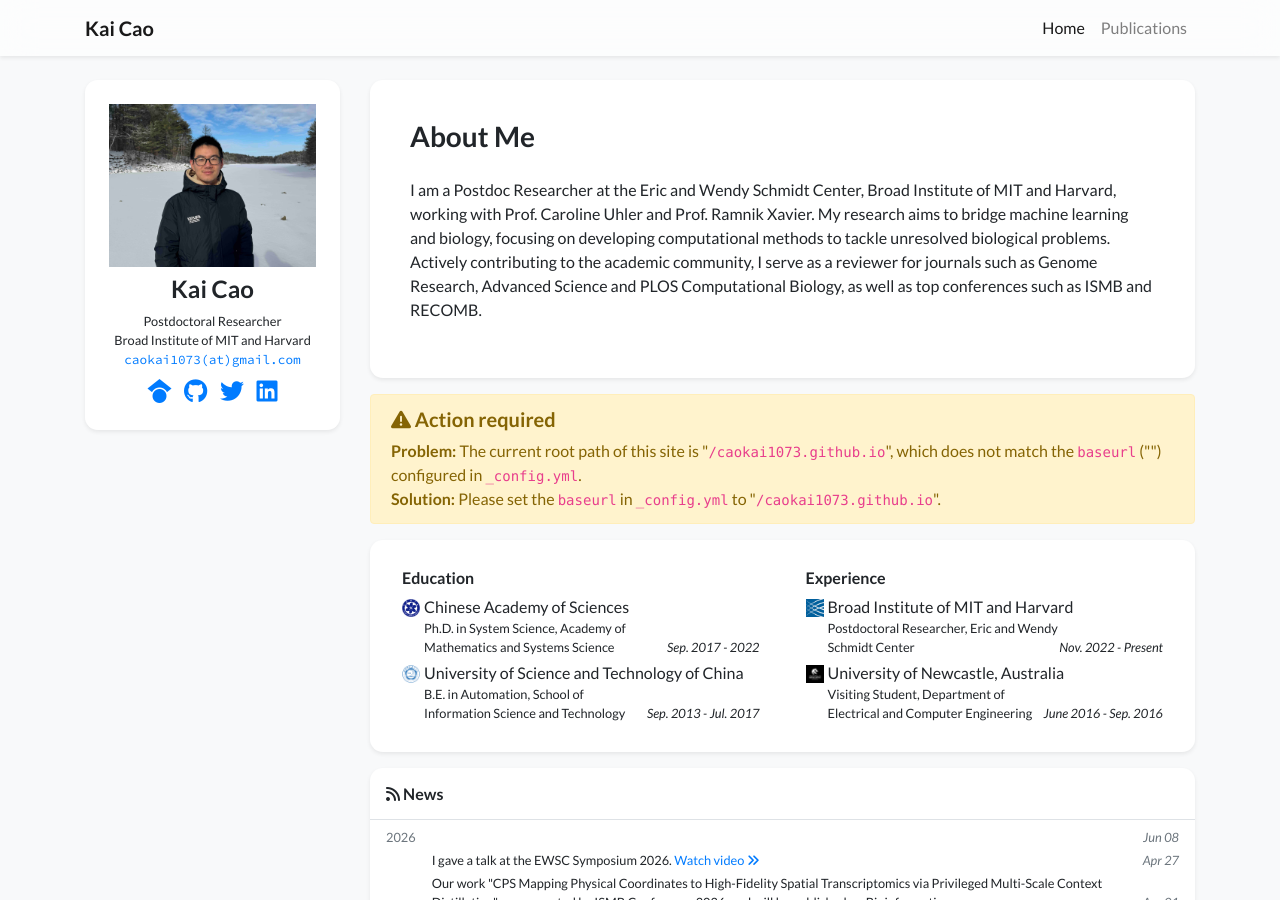
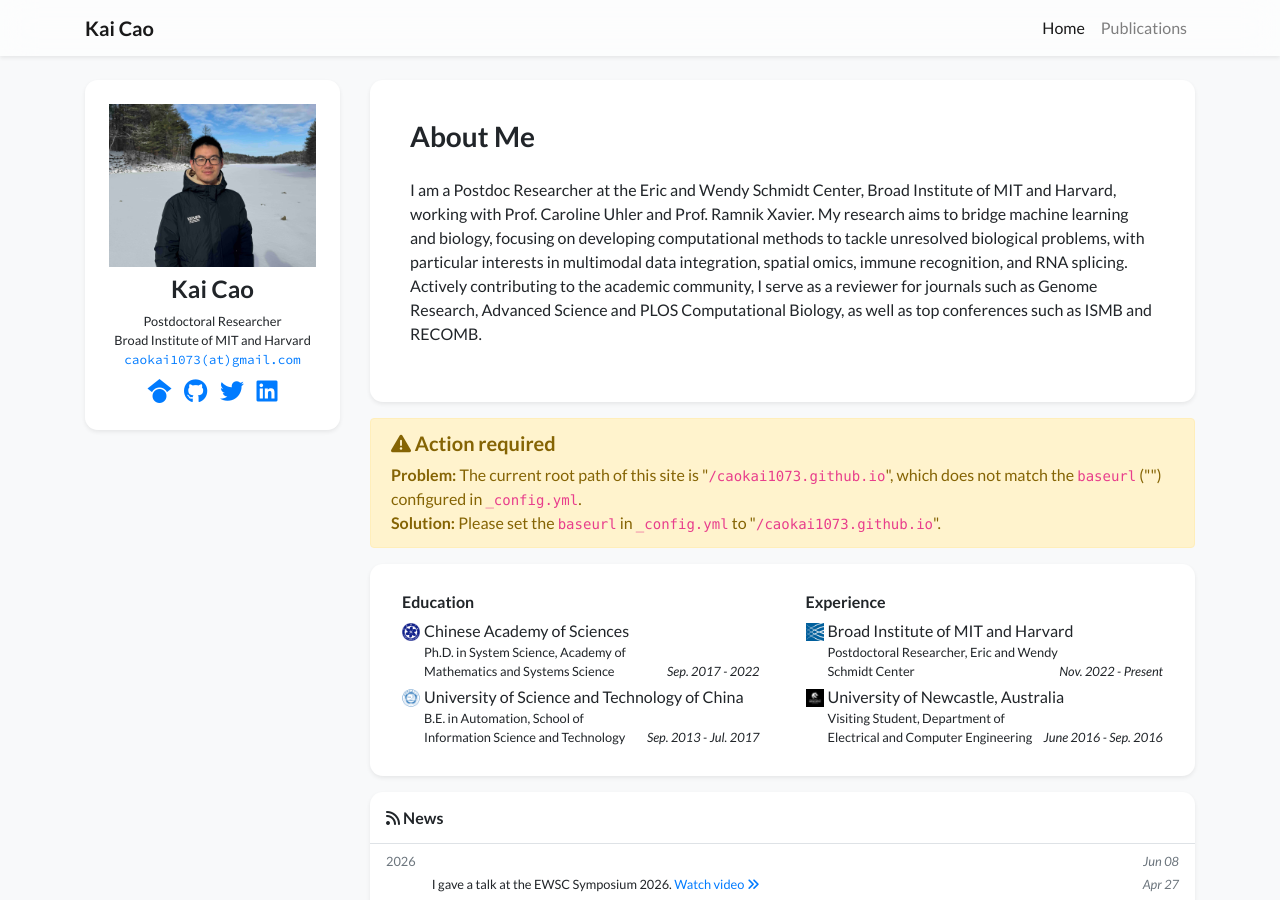
Before and after one commit to caokai1073/caokai1073.github.io, a Jekyll site: the page built from index.html, in a window 1280 px wide and 900 px high. Built offline with Jekyll 4.4.1, drawn with Linux system fonts in a browser that asks for light colours; nearby versions of some CDN libraries; a style sheet for code colours, icons or effects is not loaded.

Commit message:
Update profile.yml

```diff
--- a/_data/profile.yml
+++ b/_data/profile.yml
@@ -22,7 +22,7 @@ short_bio_text_justify: false
 short_bio: >-
   <p>
     I am a Postdoc Researcher at the Eric and Wendy Schmidt Center, Broad Institute of MIT and Harvard, working with Prof. Caroline Uhler and Prof. Ramnik Xavier.
-    My research aims to bridge machine learning and biology, focusing on developing computational methods to tackle unresolved biological problems.
+    My research aims to bridge machine learning and biology, focusing on developing computational methods to tackle unresolved biological problems, with particular interests in multimodal data integration, spatial omics, immune recognition, and RNA splicing.
     Actively contributing to the academic community, I serve as a reviewer for journals such as Genome Research, Advanced Science and PLOS Computational Biology, as well as top conferences such as ISMB and RECOMB.
   </p>
 
```
